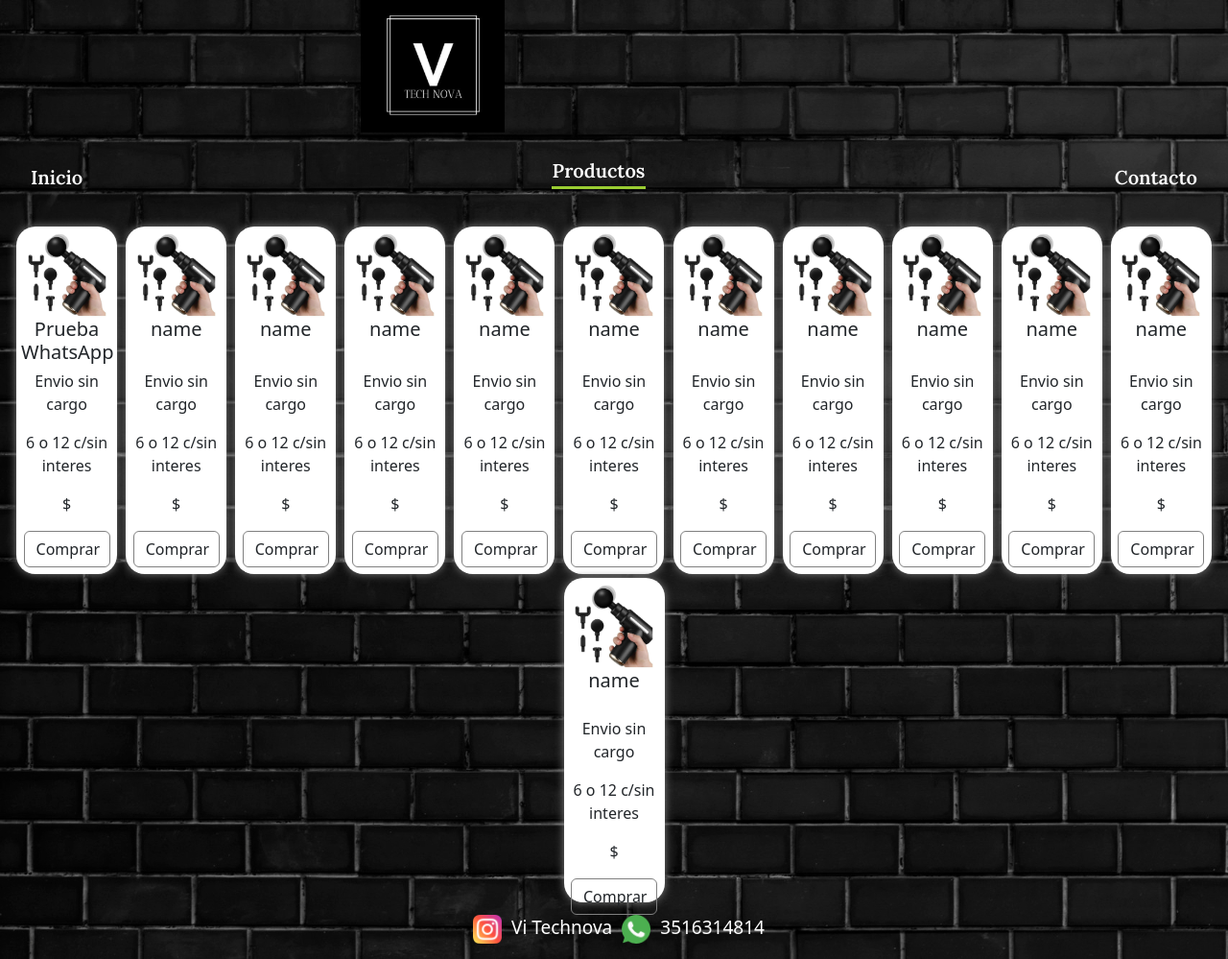
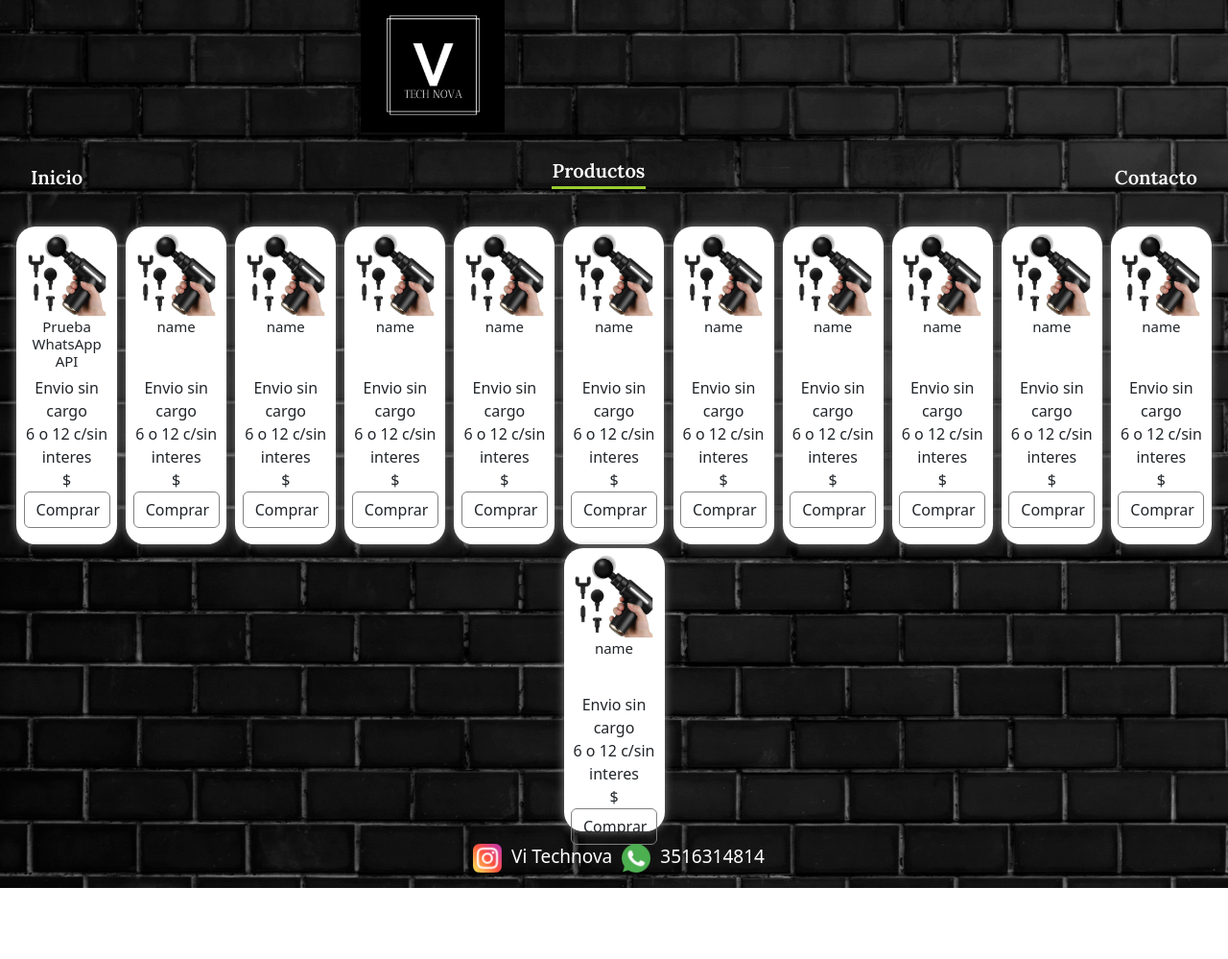
Before and after one commit to FrancoDevp/Vi-Technova, a plain HTML site: page pages/productos.html in a window 1280 px wide. Shown: the whole page at 96% size. After the commit the page ends 925 px from the top, so only its background shows below. Drawn offline with nearby package versions, Linux system fonts and the light colour scheme; a web font is replaced by a local one.

Commit message:
agregando prueba de api de whatsapp

```diff
--- a/css/style.css
+++ b/css/style.css
@@ -106,5 +106,12 @@ body {
 }
 
 .titleModelo{
+    font-size: 15px;
     height:13%;
+    margin-bottom: 20%;
 }
+
+.p_box{
+    margin: 0;
+    padding:0;
+}
--- a/pages/productos.html
+++ b/pages/productos.html
@@ -39,10 +39,10 @@
                 <div class="text-center">
                     <img src="../assets/img/products/WhatsApp Image 2022-06-13 at 4.20.24 PM.jpeg" alt="" class="productoImg">
                     <div class="">
-                      <h5 class="titleModelo">Prueba WhatsApp</h5>
-                      <p class="">Envio sin cargo</p>
-                      <p class="">6 o 12 c/sin interes</p>
-                      <p class="">$</p>
+                      <h5 class="titleModelo">Prueba WhatsApp API</h5>
+                      <p class="p_box">Envio sin cargo</p>
+                      <p class="p_box">6 o 12 c/sin interes</p>
+                      <p class="p_box">$</p>
                       <button class="btn btn-outline-dark" id="comprar">Comprar</button>
                     </div>
                   </div>
@@ -52,9 +52,9 @@
                     <img src="../assets/img/products/WhatsApp Image 2022-06-13 at 4.20.24 PM.jpeg" alt="" class="productoImg">
                     <div class="">
                       <h5 class="titleModelo">name</h5>
-                      <p class="">Envio sin cargo</p>
-                      <p class="">6 o 12 c/sin interes</p>
-                      <p class="">$</p>
+                      <p class="p_box">Envio sin cargo</p>
+                      <p class="p_box">6 o 12 c/sin interes</p>
+                      <p class="p_box">$</p>
                       <button class="btn btn-outline-dark " id="comprar">Comprar</button>
                     </div>
                   </div>
@@ -64,9 +64,9 @@
                     <img src="../assets/img/products/WhatsApp Image 2022-06-13 at 4.20.24 PM.jpeg" alt="" class="productoImg">
                     <div class="">
                       <h5 class="titleModelo">name</h5>
-                      <p class="">Envio sin cargo</p>
-                      <p class="">6 o 12 c/sin interes</p>
-                      <p class="">$</p>
+                      <p class="p_box">Envio sin cargo</p>
+                      <p class="p_box">6 o 12 c/sin interes</p>
+                      <p class="p_box">$</p>
                       <button class="btn btn-outline-dark " id="comprar">Comprar</button>
                     </div>
                   </div>
@@ -76,9 +76,9 @@
                     <img src="../assets/img/products/WhatsApp Image 2022-06-13 at 4.20.24 PM.jpeg" alt="" class="productoImg">
                     <div class="">
                       <h5 class="titleModelo">name</h5>
-                      <p class="">Envio sin cargo</p>
-                      <p class="">6 o 12 c/sin interes</p>
-                      <p class="">$</p>
+                      <p class="p_box">Envio sin cargo</p>
+                      <p class="p_box">6 o 12 c/sin interes</p>
+                      <p class="p_box">$</p>
                       <button class="btn btn-outline-dark " id="comprar">Comprar</button>
                     </div>
                   </div>
@@ -88,9 +88,9 @@
                     <img src="../assets/img/products/WhatsApp Image 2022-06-13 at 4.20.24 PM.jpeg" alt="" class="productoImg">
                     <div class="">
                       <h5 class="titleModelo">name</h5>
-                      <p class="">Envio sin cargo</p>
-                      <p class="">6 o 12 c/sin interes</p>
-                      <p class="">$</p>
+                      <p class="p_box">Envio sin cargo</p>
+                      <p class="p_box">6 o 12 c/sin interes</p>
+                      <p class="p_box">$</p>
                       <button class="btn wsp btn-outline-dark " id="comprar">Comprar</button>
                     </div>
                   </div>
@@ -100,9 +100,9 @@
                     <img src="../assets/img/products/WhatsApp Image 2022-06-13 at 4.20.24 PM.jpeg" alt="" class="productoImg">
                     <div class="">
                       <h5 class="titleModelo">name</h5>
-                      <p class="">Envio sin cargo</p>
-                      <p class="">6 o 12 c/sin interes</p>
-                      <p class="">$</p>
+                      <p class="p_box">Envio sin cargo</p>
+                      <p class="p_box">6 o 12 c/sin interes</p>
+                      <p class="p_box">$</p>
                       <button class="btn wsp btn-outline-dark " id="comprar">Comprar</button>
                     </div>
                   </div>
@@ -112,9 +112,9 @@
                     <img src="../assets/img/products/WhatsApp Image 2022-06-13 at 4.20.24 PM.jpeg" alt="" class="productoImg">
                     <div class="">
                       <h5 class="titleModelo">name</h5>
-                      <p class="">Envio sin cargo</p>
-                      <p class="">6 o 12 c/sin interes</p>
-                      <p class="">$</p>
+                      <p class="p_box">Envio sin cargo</p>
+                      <p class="p_box">6 o 12 c/sin interes</p>
+                      <p class="p_box">$</p>
                       <button class="btn wsp btn-outline-dark " id="comprar">Comprar</button>
                     </div>
                   </div>
@@ -124,9 +124,9 @@
                     <img src="../assets/img/products/WhatsApp Image 2022-06-13 at 4.20.24 PM.jpeg" alt="" class="productoImg">
                     <div class="">
                       <h5 class="titleModelo">name</h5>
-                      <p class="">Envio sin cargo</p>
-                      <p class="">6 o 12 c/sin interes</p>
-                      <p class="">$</p>
+                      <p class="p_box">Envio sin cargo</p>
+                      <p class="p_box">6 o 12 c/sin interes</p>
+                      <p class="p_box">$</p>
                       <button class="btn wsp btn-outline-dark " id="comprar">Comprar</button>
                     </div>
                   </div>
@@ -136,9 +136,9 @@
                     <img src="../assets/img/products/WhatsApp Image 2022-06-13 at 4.20.24 PM.jpeg" alt="" class="productoImg">
                     <div class="">
                       <h5 class="titleModelo">name</h5>
-                      <p class="">Envio sin cargo</p>
-                      <p class="">6 o 12 c/sin interes</p>
-                      <p class="">$</p>
+                      <p class="p_box">Envio sin cargo</p>
+                      <p class="p_box">6 o 12 c/sin interes</p>
+                      <p class="p_box">$</p>
                       <button class="btn wsp btn-outline-dark " id="comprar">Comprar</button>
                     </div>
                   </div>
@@ -148,9 +148,9 @@
                     <img src="../assets/img/products/WhatsApp Image 2022-06-13 at 4.20.24 PM.jpeg" alt="" class="productoImg">
                     <div class="">
                       <h5 class="titleModelo">name</h5>
-                      <p class="">Envio sin cargo</p>
-                      <p class="">6 o 12 c/sin interes</p>
-                      <p class="">$</p>
+                      <p class="p_box">Envio sin cargo</p>
+                      <p class="p_box">6 o 12 c/sin interes</p>
+                      <p class="p_box">$</p>
                       <button class="btn wsp btn-outline-dark" id="comprar">Comprar</button>
                     </div>
                   </div>
@@ -160,9 +160,9 @@
                     <img src="../assets/img/products/WhatsApp Image 2022-06-13 at 4.20.24 PM.jpeg" alt="" class="productoImg">
                     <div class="">
                       <h5 class="titleModelo">name</h5>
-                      <p class="">Envio sin cargo</p>
-                      <p class="">6 o 12 c/sin interes</p>
-                      <p class="">$</p>
+                      <p class="p_box">Envio sin cargo</p>
+                      <p class="p_box">6 o 12 c/sin interes</p>
+                      <p class="p_box">$</p>
                       <button class="btn wsp btn-outline-dark " id="comprar">Comprar</button>
                     </div>
                   </div>
@@ -172,9 +172,9 @@
                     <img src="../assets/img/products/WhatsApp Image 2022-06-13 at 4.20.24 PM.jpeg" alt="" class="productoImg">
                     <div class="">
                       <h5 class="titleModelo">name</h5>
-                      <p class="">Envio sin cargo</p>
-                      <p class="">6 o 12 c/sin interes</p>
-                      <p class="">$</p>
+                      <p class="p_box">Envio sin cargo</p>
+                      <p class="p_box">6 o 12 c/sin interes</p>
+                      <p class="p_box">$</p>
                       <button class="btn wsp btn-outline-dark " id="comprar">Comprar</button>
                     </div>
                   </div>
```
